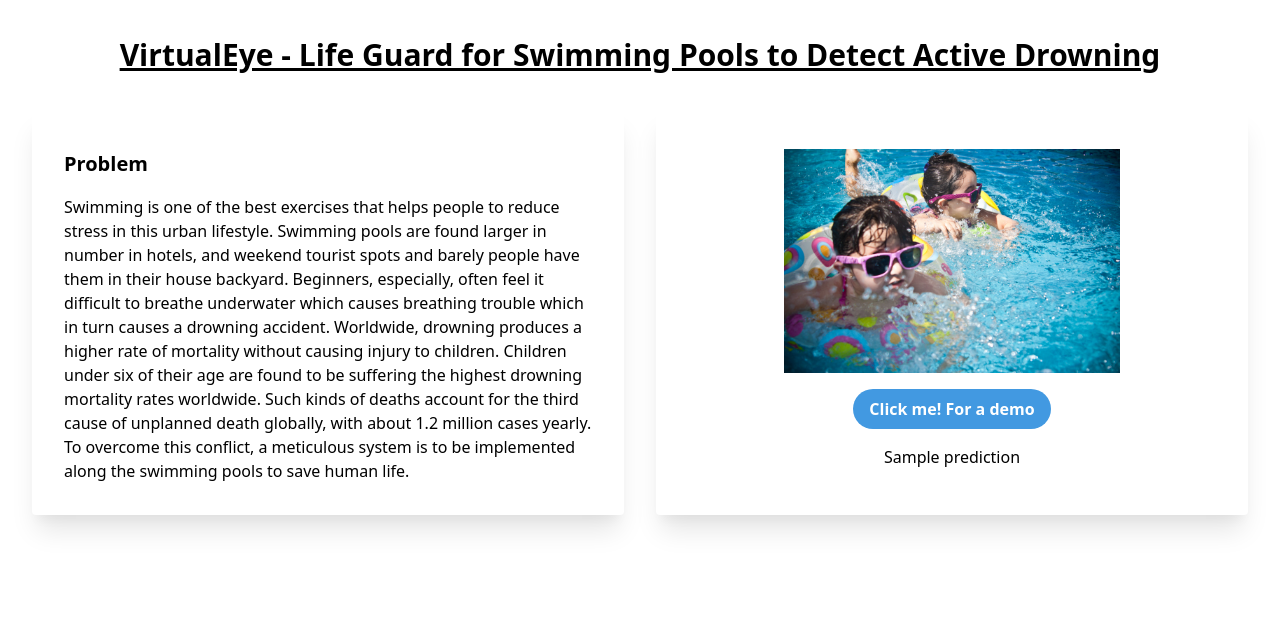
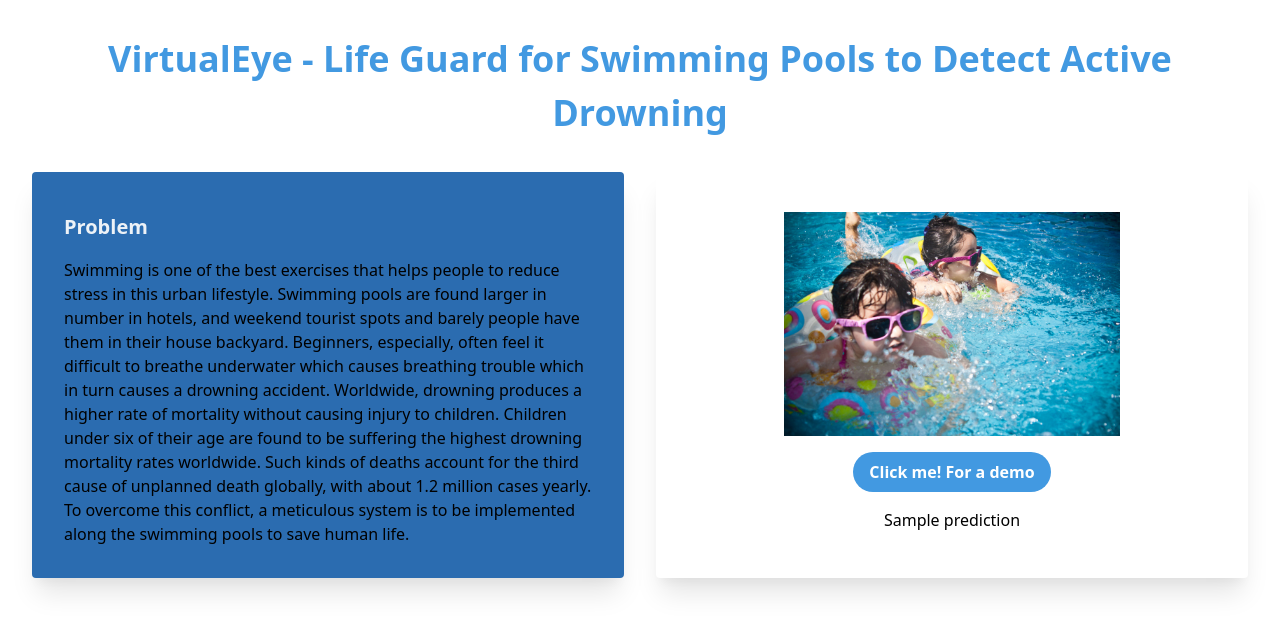
Before and after one commit to IBM-EPBL/IBM-Project-665-1658313554, a Flask app: template Project Development Phase/Sprint 4/VirtualEye/templates/prediction.html in a window 1280 px wide. Shown: the part 78-710 px from the top of the page. Run offline with Flask 2, Linux system fonts and the light colour scheme; the template is opened without the code that fills it: most values are stand-ins (such as "Sample title", 1, 10 or a date in 2020).

Commit message:
modified the appearance of prediction.html

```diff
--- a/Project Development Phase/Sprint 4/VirtualEye/templates/prediction.html
+++ b/Project Development Phase/Sprint 4/VirtualEye/templates/prediction.html
@@ -11,11 +11,11 @@
 {% endblock %}
 
 {% block main %}
-<p class="font-bold text-3xl px-8 pt-8 underline" style="text-align: center">VirtualEye - Life Guard for Swimming
+<p class="font-bold text-4xl px-8 pt-8 text-blue-500" style="text-align: center">VirtualEye - Life Guard for Swimming
     Pools to Detect Active Drowning</p>
 <div class="grid grid-cols-2">
-    <div class="flex-col bg-white shadow-xl rounded px-8 pt-10 pb-8 m-8 mr-4">
-        <p class="m-auto text-xl font-semibold mb-4">Problem</p>
+    <div class="flex-col bg-blue-700 shadow-xl rounded px-8 pt-10 pb-8 m-8 mr-4">
+        <p class="m-auto text-xl text-gray-200 font-semibold mb-4">Problem</p>
         <p>
             Swimming is one of the best exercises that helps people to reduce stress in this urban lifestyle.
             Swimming pools are found larger in number in hotels, and weekend tourist spots and barely people have
@@ -33,7 +33,7 @@
         <button
             class="bg-blue-500 hover:bg-blue-700 text-white font-bold py-2 px-4 rounded-full block m-auto mt-4 mb-4">Click
             me! For a demo</button>
-        <p style="text-align: center">{{ Prediction }}</p>
+        <p style="text-align: center">{{ prediction }}</p>
     </div>
 </div>
 {% endblock %}
```
